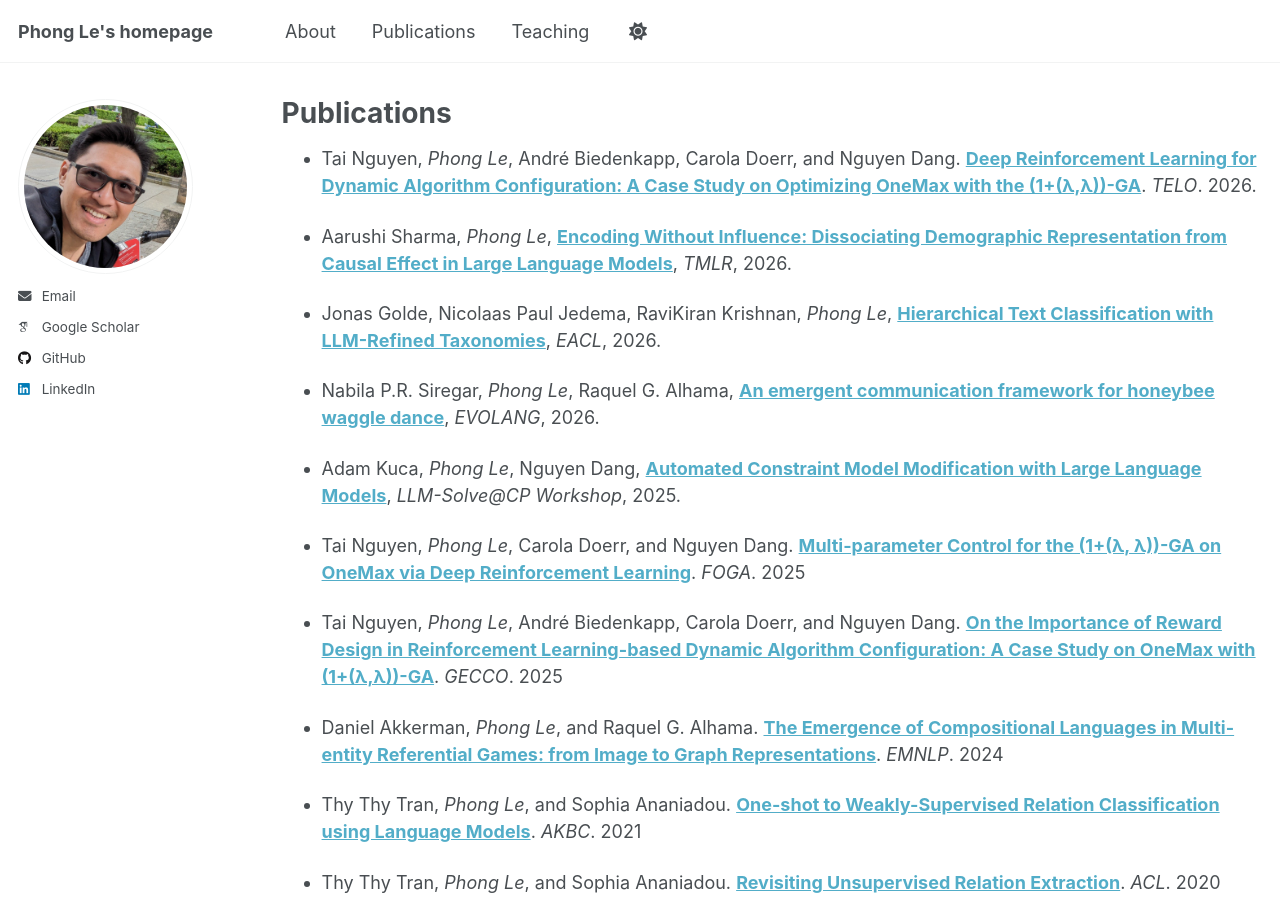
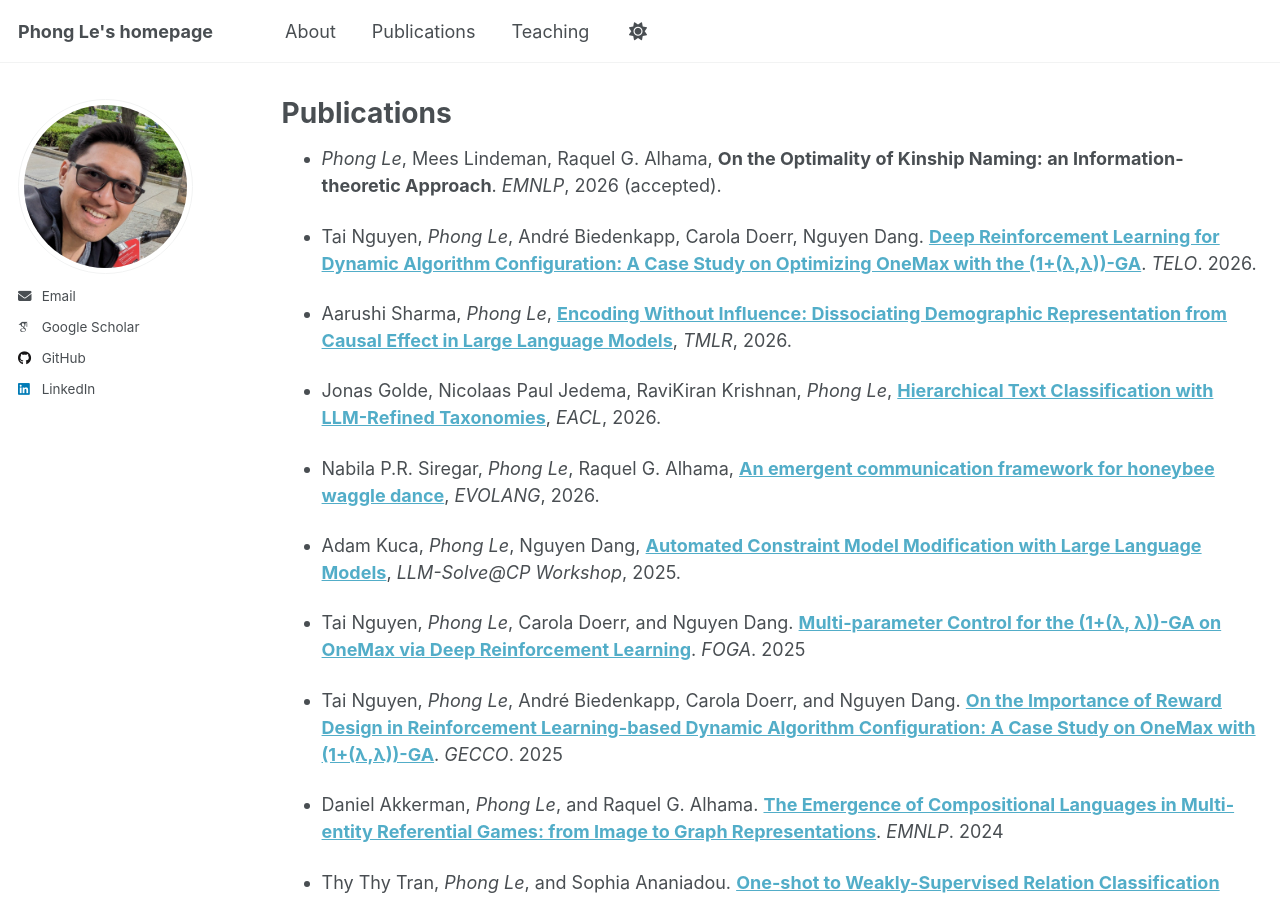
Before and after one commit to lephong/lephong.github.io, a Jekyll site: the page built from _pages/publication.md, in a window 1280 px wide and 900 px high. Built offline with Jekyll 4.4.1, drawn with Linux system fonts in a browser that asks for light colours; some web fonts are replaced; a script that is not in the unit is left out.

Commit message:
Update publication list with new entries

```diff
--- a/_pages/publication.md
+++ b/_pages/publication.md
@@ -5,7 +5,9 @@ permalink: /publication/
 author_profile: true
 ---
 
-- Tai Nguyen, *Phong Le*, André Biedenkapp, Carola Doerr, and Nguyen Dang. **[Deep Reinforcement Learning for Dynamic Algorithm Configuration: A Case Study on Optimizing OneMax with the (1+(λ,λ))-GA](https://arxiv.org/abs/2512.03805)**. *TELO*. 2026.
+- *Phong Le*, Mees Lindeman, Raquel G. Alhama, **On the Optimality of Kinship Naming: an Information-theoretic Approach**. *EMNLP*, 2026 (accepted).
+
+- Tai Nguyen, *Phong Le*, André Biedenkapp, Carola Doerr, Nguyen Dang. **[Deep Reinforcement Learning for Dynamic Algorithm Configuration: A Case Study on Optimizing OneMax with the (1+(λ,λ))-GA](https://arxiv.org/abs/2512.03805)**. *TELO*. 2026.
 
 - Aarushi Sharma, *Phong Le*, **[Encoding Without Influence: Dissociating Demographic Representation from Causal Effect in Large Language Models](https://openreview.net/forum?id=TQbXHsI3Lm)**, *TMLR*, 2026.
 
```
